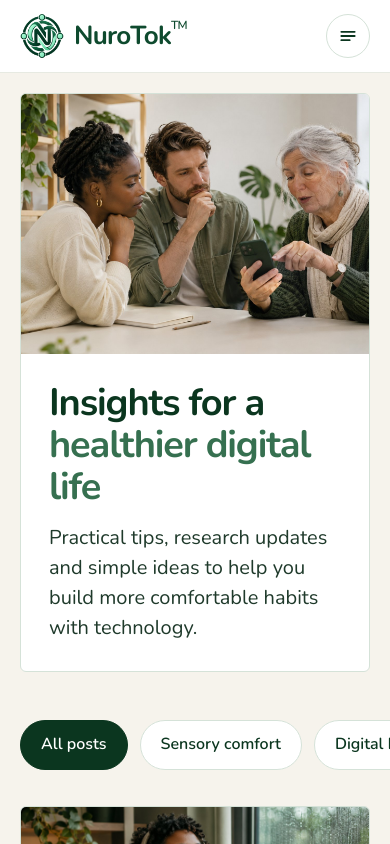
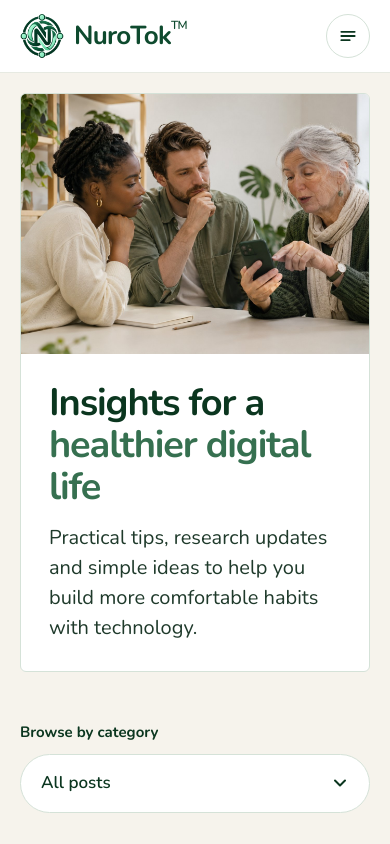
Before and after one commit to alihumdard/nurotok, a Next.js app: page /blogs in a window 390 px wide. Shown: the top 844 px of the page. Built offline with nearby package versions, Linux system fonts and the light colour scheme.

Commit message:
Blog filters: a select on phones instead of a scrolling row
Co-Authored-By: Claude Opus 5 <noreply@anthropic.com>

```diff
--- a/app/blogs/BlogList.tsx
+++ b/app/blogs/BlogList.tsx
@@ -30,8 +30,42 @@ export default function BlogList() {
 
   return (
     <>
-      {/* Category filters */}
-      <div className="-mx-5 flex gap-3 overflow-x-auto px-5 pb-1 [scrollbar-width:none] sm:mx-0 sm:flex-wrap sm:overflow-visible sm:px-0 [&::-webkit-scrollbar]:hidden">
+      {/* Category filters: a select on phones, pills from sm */}
+      <div className="sm:hidden">
+        <label htmlFor="blog-category" className="block text-[15px] font-bold text-[#0B361F]">
+          Browse by category
+        </label>
+        <div className="relative mt-2">
+          <select
+            id="blog-category"
+            value={active}
+            onChange={e => pick(e.target.value)}
+            className="w-full appearance-none rounded-full border border-[#D5E2D8] bg-white py-3.5 pl-5 pr-12 text-[17px] font-semibold text-[#0B361F] outline-none focus:border-[#367050]"
+          >
+            {categories.map(c => (
+              <option key={c} value={c}>
+                {c}
+              </option>
+            ))}
+          </select>
+          <svg
+            aria-hidden="true"
+            width="20"
+            height="20"
+            viewBox="0 0 24 24"
+            fill="none"
+            stroke="currentColor"
+            strokeWidth="2.4"
+            strokeLinecap="round"
+            strokeLinejoin="round"
+            className="pointer-events-none absolute right-5 top-1/2 -translate-y-1/2 text-[#0B361F]"
+          >
+            <path d="M6 9l6 6 6-6" />
+          </svg>
+        </div>
+      </div>
+
+      <div className="hidden flex-wrap gap-3 sm:flex">
         {categories.map(c => {
           const on = c === active;
           return (
@@ -40,7 +74,7 @@ export default function BlogList() {
               type="button"
               aria-pressed={on}
               onClick={() => pick(c)}
-              className={`shrink-0 whitespace-nowrap rounded-full border px-5 py-2.5 text-[16px] font-semibold transition-colors ${
+              className={`rounded-full border px-5 py-2.5 text-[16px] font-semibold transition-colors ${
                 on
                   ? "border-[#0B361F] bg-[#0B361F] text-white"
                   : "border-[#D5E2D8] bg-white text-[#0B361F] hover:border-[#367050] hover:text-[#367050]"
```
